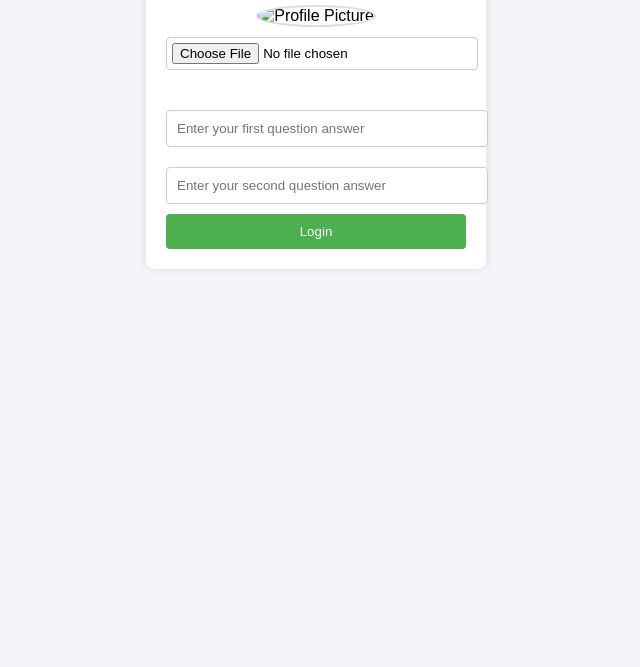
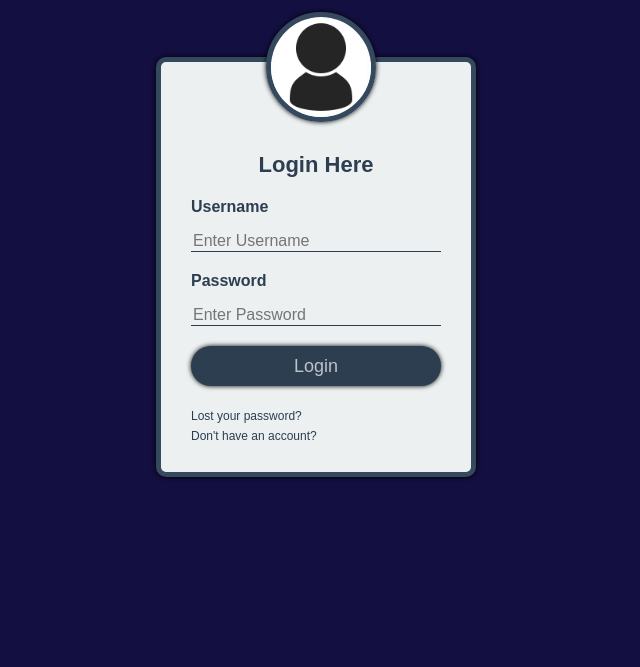
Before and after one commit to Jackjohn2526/lms-1, a plain HTML site: page index.html in a window 1280 px wide. Shown: the part 133-800 px from the top of the page, without its empty margins (324-964 px from the left). Drawn offline with Linux system fonts and the light colour scheme.

Commit message:
Add files via upload

```diff
--- a/index.html
+++ b/index.html
@@ -1,101 +1,32 @@
-<!DOCTYPE html>
-<html lang="en">
-<head>
-    <meta charset="UTF-8">
-    <meta name="viewport" content="width=device-width, initial-scale=1.0">
-    <title>Login Page</title>
-    <style>
-        body {
-            font-family: Arial, sans-serif;
-            background-color: #f4f4f9;
-            margin: 0;
-            padding: 0;
-        }
-        .container {
-            width: 300px;
-            padding: 20px;
-            margin: 50px auto;
-            background-color: white;
-            border-radius: 8px;
-            box-shadow: 0 0 10px rgba(0, 0, 0, 0.1);
-        }
-        .header {
-            text-align: center;
-            margin-bottom: 20px;
-        }
-        .input-field {
-            width: 100%;
-            padding: 10px;
-            margin: 10px 0;
-            border-radius: 4px;
-            border: 1px solid #ccc;
-        }
-        .input-field[type="file"] {
-            padding: 5px;
-        }
-        .submit-btn {
-            width: 100%;
-            padding: 10px;
-            background-color: #4CAF50;
-            color: white;
-            border: none;
-            border-radius: 4px;
-            cursor: pointer;
-        }
-        .submit-btn:hover {
-            background-color: #45a049;
-        }
-        .profile-img-container {
-            text-align: center;
-            margin-bottom: 20px;
-        }
-        .profile-img {
-            width: 100px;
-            height: 100px;
-            border-radius: 50%;
-            object-fit: cover;
-            border: 2px solid #ddd;
-        }
-    </style>
-</head>
-<body>
+<html>
+    <head>
+        <title>Login Page</title>
+        <link rel="stylesheet" href="style.css">
+    </head>
+    <body>
 
-<div class="container">
-    <div class="header">
-        <h2>Login</h2>
-    </div>
+        <div class="main-box">
 
-    <form action="#" method="post">
-        <!-- Profile Picture -->
-        <div class="profile-img-container">
-            <img src="default-profile.png" id="profileImg" class="profile-img" alt="Profile Picture">
-            <input type="file" class="input-field" id="profilePic" accept="image/*" onchange="previewProfilePic()">
+            <img src="user.png" class="avatar" alt="avatar">
+
+            <h1>Login Here</h1>
+
+            <form>
+
+                <label for="username">Username</label>
+                <input type="text" name="username" placeholder="Enter Username">
+
+                <label for="password">Password</label>
+                <input type="password" name="password" placeholder="Enter Password">
+
+                <input type="submit" value="Login">
+
+                <a href="#">Lost your password?</a> <br>
+                <a href="#">Don't have an account?</a>
+
+            </form>
+
         </div>
 
-        <!-- First Text Question -->
-        <input type="text" class="input-field" name="question1" placeholder="Enter your first question answer" required>
-
-        <!-- Second Text Question -->
-        <input type="text" class="input-field" name="question2" placeholder="Enter your second question answer" required>
-
-        <!-- Submit Button -->
-        <button type="submit" class="submit-btn">Login</button>
-    </form>
-</div>
-
-<script>
-    // Function to preview the profile picture
-    function previewProfilePic() {
-        const file = document.getElementById('profilePic').files[0];
-        const reader = new FileReader();
-        reader.onloadend = function() {
-            document.getElementById('profileImg').src = reader.result;
-        };
-        if (file) {
-            reader.readAsDataURL(file);
-        }
-    }
-</script>
-
-</body>
+    </body>
 </html>
--- /dev/null
+++ b/style.css
@@ -0,0 +1,91 @@
+body {
+    margin: 0;
+    padding: 0;
+    background-color: #130f40;
+    background-position: center;
+    font-family: sans-serif;
+    color: #2c3e50;
+}
+
+.main-box {
+    width: 320px;
+    height: 420px;
+    background-color: #ecf0f1;
+    top: 50%;
+    left: 50%;
+    position: absolute;
+    transform: translate(-50%, -50%);
+    box-sizing: border-box;
+    padding: 70px 30px;
+    border: 5px solid #34495e;
+    border-radius: 10px;
+    box-shadow: 0px 0px 5px #000;
+}
+
+.avatar {
+    width: 100px;
+    height: 100px;
+    position: absolute;
+    top: -50px;
+    left: calc(50% - 50px);
+    border: 5px solid #34495e;
+    border-radius: 50%;
+    box-shadow: 0px 0px 5px #000;
+}
+
+h1 {
+    margin: 0;
+    padding: 20px 0 20px 0;
+    text-align: center;
+    font-size: 22px;
+}
+
+.main-box label {
+    margin: 0;
+    padding: 0;
+    font-weight: bold;
+}
+
+.main-box input {
+    width: 100%;
+    margin-bottom: 20px;
+}
+
+.main-box input[type="text"], input[type="password"] {
+    border: none;
+    border-bottom: 1px solid #2c3e50;
+    outline: none;
+    background: none;
+    color: #333333;
+    font-size: 16px;
+    margin-top: 15px;
+}
+
+.main-box input[type="submit"] {
+    border: none;
+    outline: none;
+    height: 40px;
+    background: #2c3e50;
+    color: #bdc3c7;
+    font-size: 18px;
+    border-radius: 20px;
+    box-shadow: 0px 0px 5px #000;
+}
+
+.main-box input[type="submit"]:hover {
+    cursor: pointer;
+    background: #130f40;
+    color: #ecf0f1;
+    transition: .5s;
+}
+
+.main-box a {
+    text-decoration: none;
+    font-size: 12px;
+    line-height: 20px;
+    color: #2c3e50;
+}
+
+.main-box a:hover {
+    text-decoration: underline;
+}
```
Also changed, not shown: user.png (added), 1 other file.
